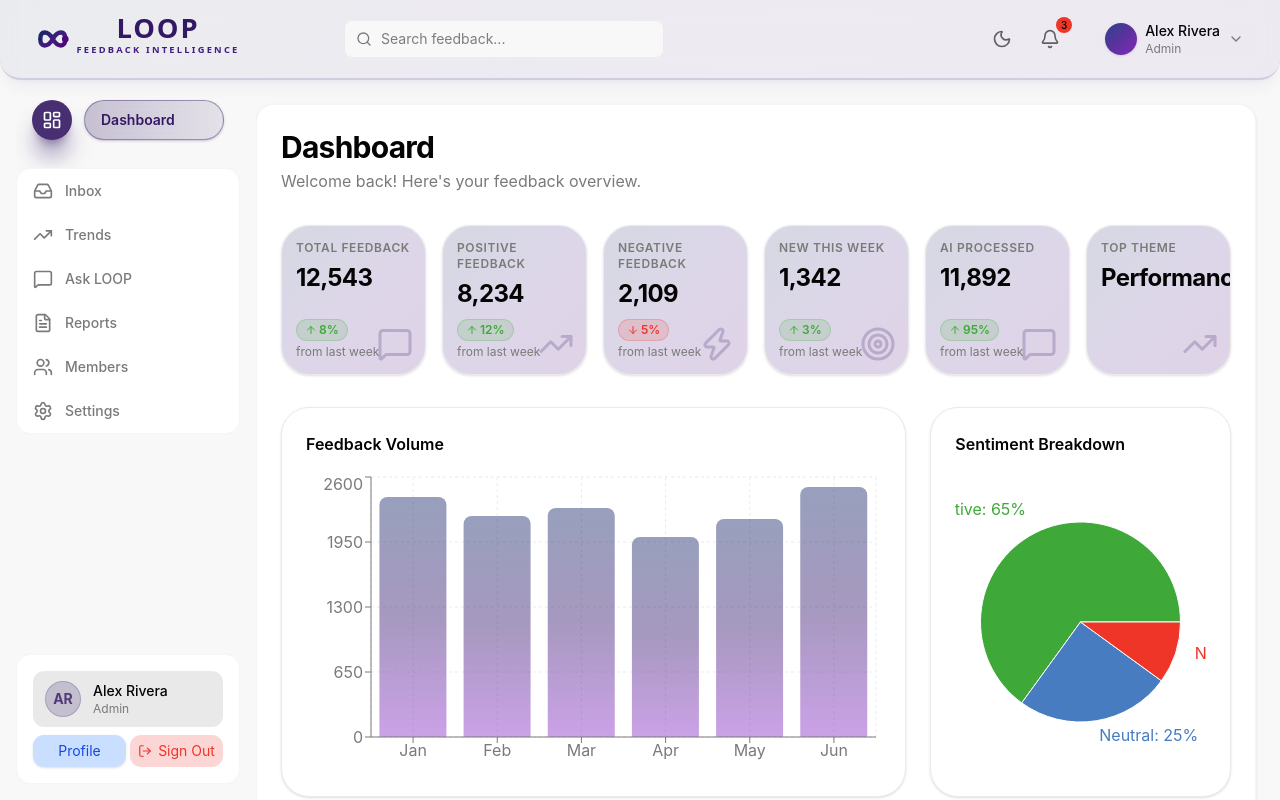
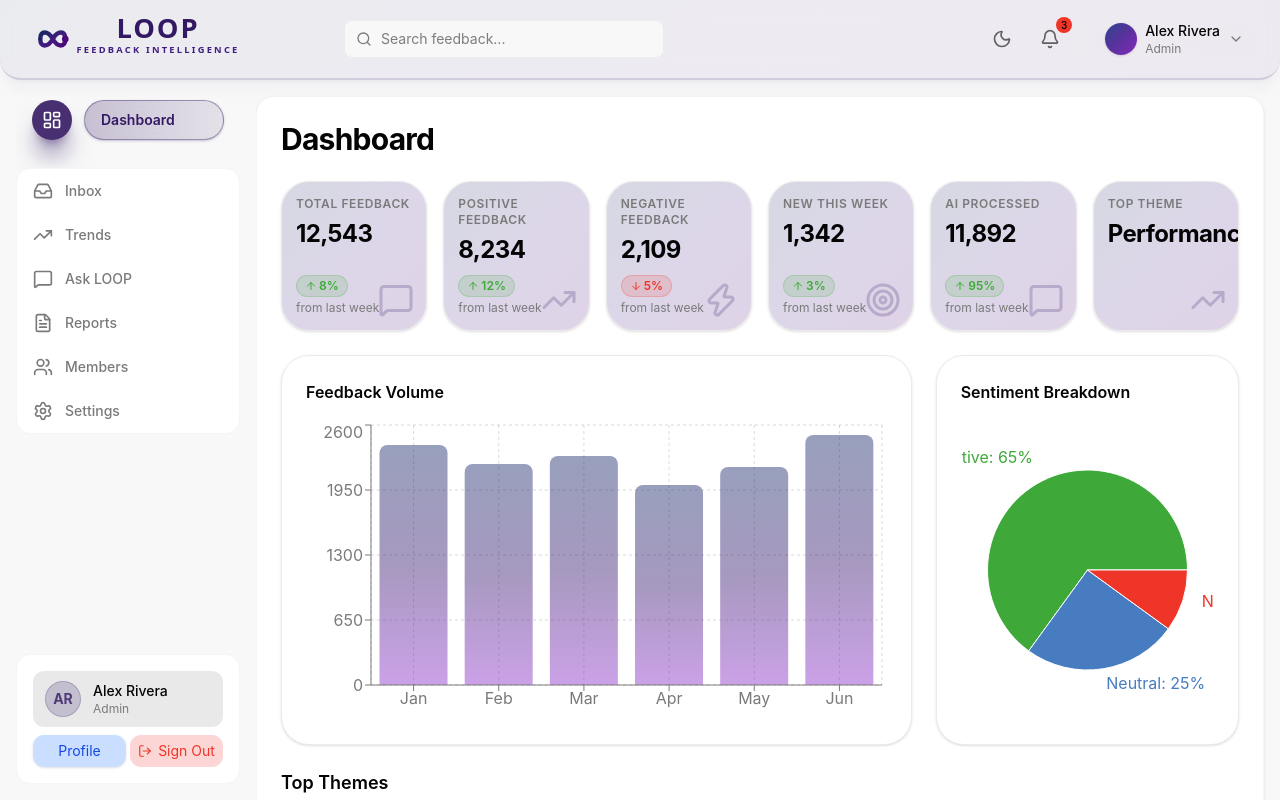
Before and after one commit to Srabani2507/LOOP, a Next.js app: page /dashboard in a window 1280 px wide. Built offline with nearby package versions, Linux system fonts and the light colour scheme.

Commit message:
feat: implement dashboard layout and analytics visualization page

```diff
--- a/app/(dashboard)/dashboard/page.tsx
+++ b/app/(dashboard)/dashboard/page.tsx
@@ -14,10 +14,10 @@ export const metadata = {
 
 export default function DashboardPage() {
   return (
-    <div className="space-y-8">
+    <div className="space-y-6">
       <div>
         <h1 className="text-3xl font-bold tracking-tight">Dashboard</h1>
-        <p className="mt-1 text-muted-foreground">Welcome back! Here&apos;s your feedback overview.</p>
+        {/* <p className="mt-1 text-muted-foreground">Welcome back! Here&apos;s your feedback overview.</p> */}
       </div>
 
       <div className="grid grid-cols-1 gap-4 md:grid-cols-2 lg:grid-cols-6">
--- a/app/(dashboard)/layout.tsx
+++ b/app/(dashboard)/layout.tsx
@@ -13,7 +13,7 @@ export default function DashboardLayout({
         <TopNavbar />
         <div className="flex-1 flex min-h-0 relative">
           <Sidebar />
-          <main className="flex-1 overflow-y-auto p-4 lg:py-6 lg:pr-6 lg:pl-0 lg:ml-64">
+          <main className="flex-1 overflow-y-auto p-2 lg:py-4 lg:pr-4 lg:pl-0 lg:ml-64">
             <div className="bg-card border border-border/50 rounded-3xl p-6 min-h-[calc(100vh-8rem)] shadow-sm">
               {children}
             </div>
--- a/components/charts/volume-chart.tsx
+++ b/components/charts/volume-chart.tsx
@@ -17,7 +17,7 @@ export function VolumeChart() {
               <stop offset="100%" stopColor="#8b2fc9" />
             </linearGradient>
           </defs>
-          <CartesianGrid strokeDasharray="3 3" stroke="var(--border)" />
+          <CartesianGrid strokeDasharray="3 3" stroke="var(--foreground)" strokeOpacity={0.15} />
           <XAxis dataKey="month" stroke="var(--muted-foreground)" />
           <YAxis stroke="var(--muted-foreground)" />
           <Tooltip
```
